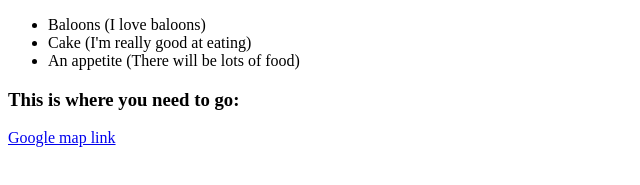
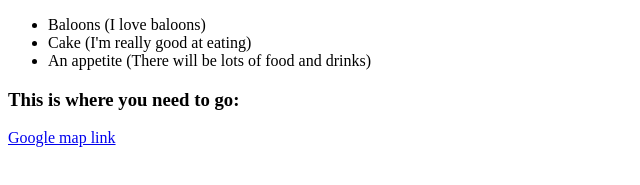
Before and after one commit to Anurag-Bhattacharya4199/3.4-Birthday-Invite-Project, a plain HTML site: page 3.4 Birthday Invite Project/index.html in a window 1280 px wide. Shown: the part 457-642 px from the top of the page, 0-640 px from the left. Drawn offline with Linux system fonts and the light colour scheme.

Commit message:
Test Commit

```diff
--- a/3.4 Birthday Invite Project/index.html
+++ b/3.4 Birthday Invite Project/index.html
@@ -9,7 +9,7 @@
 <ul>
     <li>Baloons (I love baloons)</li>
     <li>Cake (I'm really good at eating)</li>
-    <li>An appetite (There will be lots of food)</li>
+    <li>An appetite (There will be lots of food and drinks)</li>
 </ul>
 
 <h3>This is where you need to go:</h3>
```
